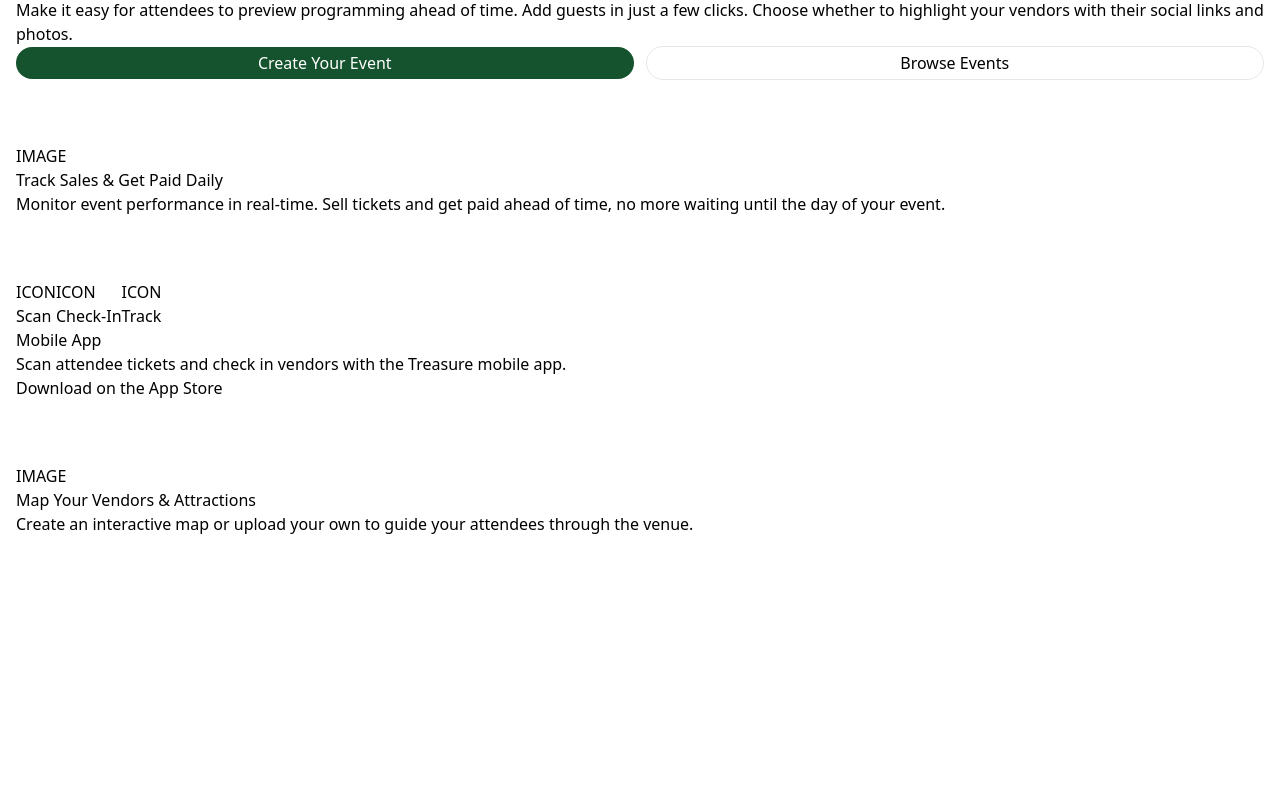
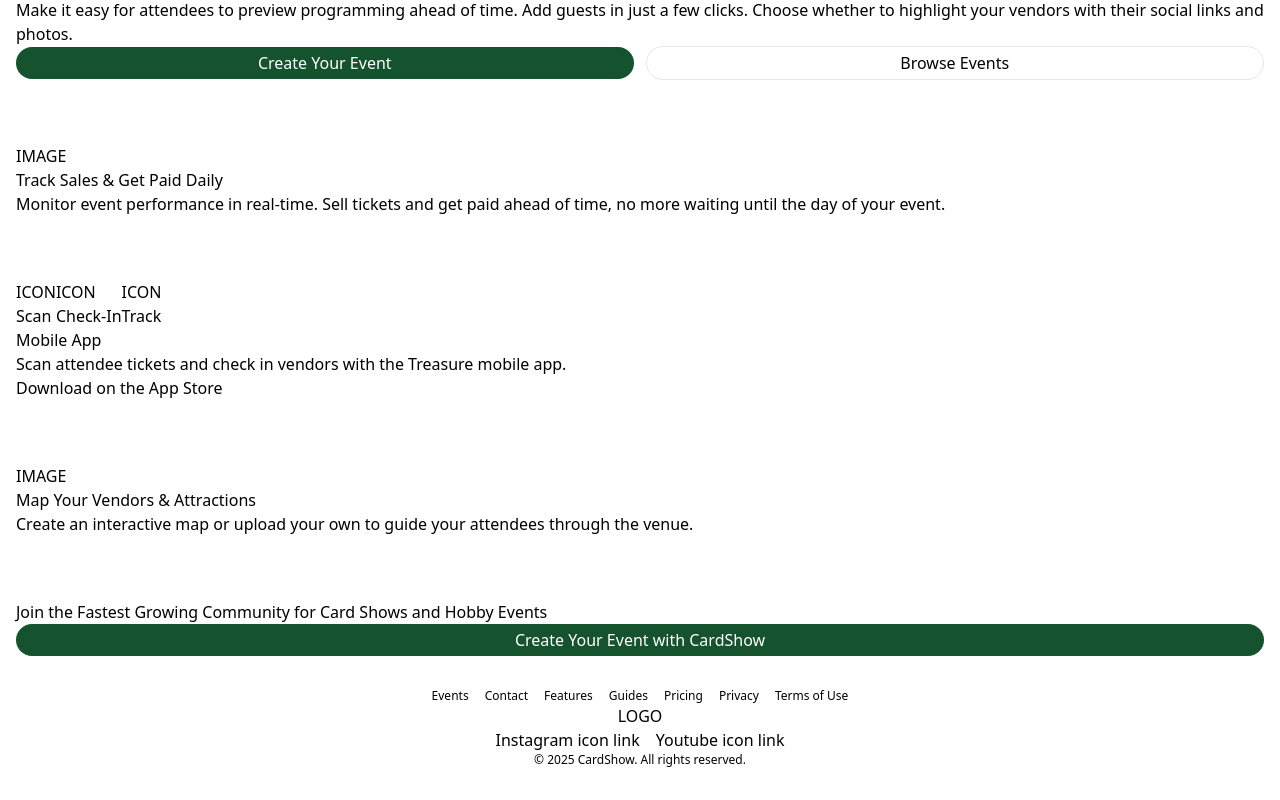
Before and after one commit to will-saulon/cardshow.co, a Next.js app: page / in a window 1280 px wide. Shown: the part 1048-1848 px from the top of the page. Before the commit the page ends 1584 px from the top, so only its background shows below. Built offline with nearby package versions, Linux system fonts and the light colour scheme.

Commit message:
feat: Add basic footer to landing page

```diff
--- a/app/page.tsx
+++ b/app/page.tsx
@@ -3,6 +3,7 @@ import LandingFeature from "@/components/LandingFeature";
 
 export default function Landing() {
   return (
+    <>
       <main className="px-4 space-y-16">
         <section className="flex flex-col items-center sm:flex-row-reverse ">
           {/* Insert hero image here */}
@@ -74,6 +75,31 @@ export default function Landing() {
           <h3>Map Your Vendors & Attractions</h3>
           <p>Create an interactive map or upload your own to guide your attendees through the venue.</p>
         </article>
+        <section>
+          <h3>Join the Fastest Growing Community for Card Shows and Hobby Events</h3>
+          <button className="w-full bg-green-900 text-white rounded-full py-1">
+            <a href="/create">Create Your Event with CardShow</a>
+          </button>
+        </section>
       </main>
+      <footer className="p-8 flex flex-col justify-center items-center">
+        <div className="flex flex-wrap space-x-4 justify-center text-xs">
+          <a href="/events">Events</a>
+          <a href="/contact">Contact</a>
+          <a href="/features">Features</a>
+          <a href="/guides">Guides</a>
+          <a href="/pricing">Pricing</a>
+          <a href="/privacy">Privacy</a>
+          <a href="/terms-of-use">Terms of Use</a>
+        </div>
+        {/* Inster logo here */}
+        <div>LOGO</div>
+        <div className="flex space-x-4">
+          <p>Instagram icon link</p>
+          <p>Youtube icon link</p>
+        </div>
+        <p className="text-xs">&copy; 2025 CardShow. All rights reserved.</p>
+      </footer>
+    </>
   );
 }
```
Lines whose indentation alone changed are shown as unchanged.
